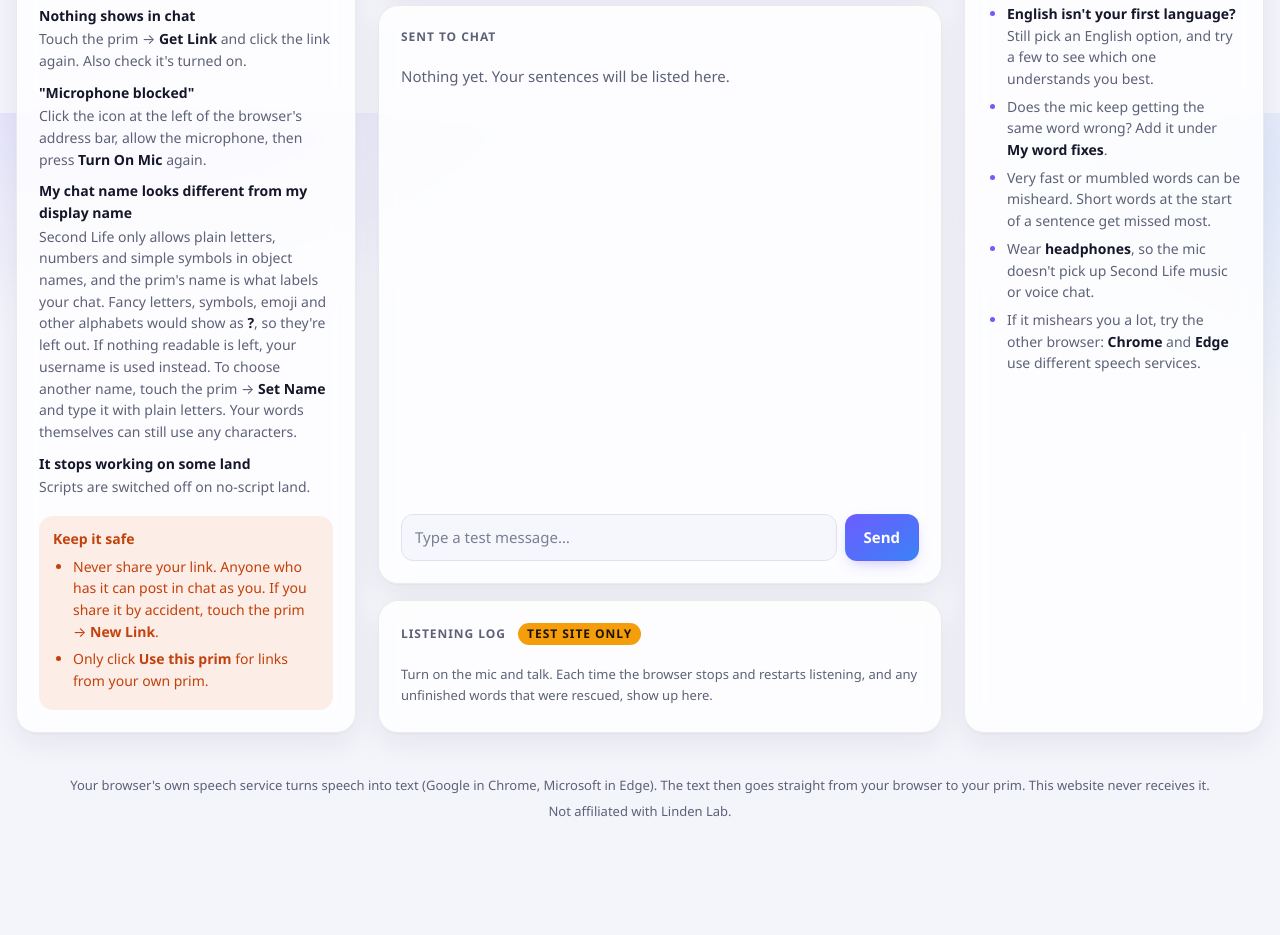
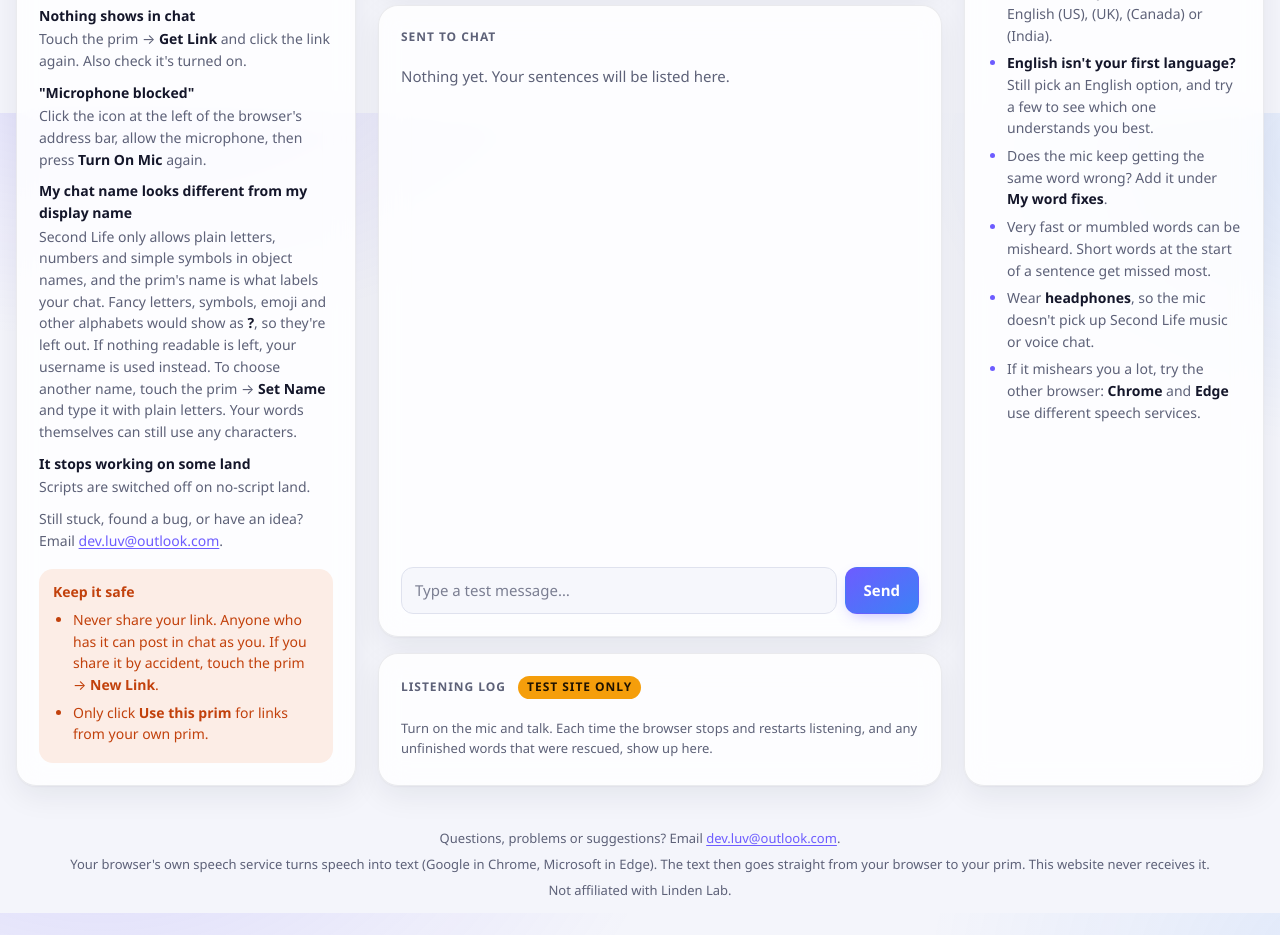
Before and after one commit to webdev0486/voice-to-sl-test, a plain HTML site: page index.html in a window 1280 px wide. Shown: the part 1487-2422 px from the top of the page. Before the commit the page ends 2370 px from the top, so only its background shows below. Drawn offline with Linux system fonts and the light colour scheme.

Commit message:
Add a contact email for questions, bugs and suggestions

```diff
--- a/index.html
+++ b/index.html
@@ -72,6 +72,8 @@
     font: 15px/1.55 "Segoe UI Variable Text", "Segoe UI", system-ui, -apple-system, sans-serif;
     -webkit-font-smoothing: antialiased;
   }
+  a { color: var(--accent); text-underline-offset: 2px; }
+  a:hover { text-decoration-thickness: 2px; }
   .page { max-width: 1140px; margin: 0 auto; padding: 36px 16px 56px; }
   .layout { display: grid; gap: 0 22px; grid-template-columns: minmax(0, 1fr); }
   .app, .guide, .side { width: 100%; max-width: 700px; margin-left: auto; margin-right: auto; }
@@ -590,6 +592,8 @@
       <dt>It stops working on some land</dt>
       <dd>Scripts are switched off on no-script land.</dd>
     </dl>
+    <p>Still stuck, found a bug, or have an idea? Email
+      <a class="contact-mail" data-user="dev.luv" data-domain="outlook.com">dev.luv [at] outlook.com</a>.</p>
 
     <div class="tip">
       <b>Keep it safe</b>
@@ -622,6 +626,8 @@
       <li><b>Talking tips</b> for clearer results, including help for people whose first language
         isn't English.</li>
       <li><b>Prim address</b> now sits at the top, above the mic button.</li>
+      <li><b>Contact.</b> Questions, bugs or ideas? Email
+        <a class="contact-mail" data-user="dev.luv" data-domain="outlook.com">dev.luv [at] outlook.com</a>.</li>
     </ul>
 
     <h3>November 13, 2026</h3>
@@ -647,6 +653,8 @@
   </div>
 
   <footer>
+    <p>Questions, problems or suggestions? Email
+      <a class="contact-mail" data-user="dev.luv" data-domain="outlook.com">dev.luv [at] outlook.com</a>.</p>
     <p>Your browser's own speech service turns speech into text (Google in Chrome, Microsoft in Edge).
       The text then goes straight from your browser to your prim. This website never receives it.</p>
     <p>Not affiliated with Linden Lab.</p>
@@ -662,6 +670,14 @@
   // The live site and test copies share one web origin (webdev0486.github.io),
   // so each keeps its own saved settings and tab messages. Copies that aren't
   // the live site show a TEST badge.
+  // The contact address is put together here, so simple spam robots that
+  // read the page's text can't pick it up.
+  document.querySelectorAll('.contact-mail').forEach(a => {
+    const address = a.dataset.user + '@' + a.dataset.domain;
+    a.href = 'mailto:' + address;
+    a.textContent = address;
+  });
+
   const site = location.pathname.split('/')[1] || '';
   const isLive = site === 'voice-to-sl';
   const KEY = isLive ? 'voice2sl' : 'voice2sl@' + site;
```
